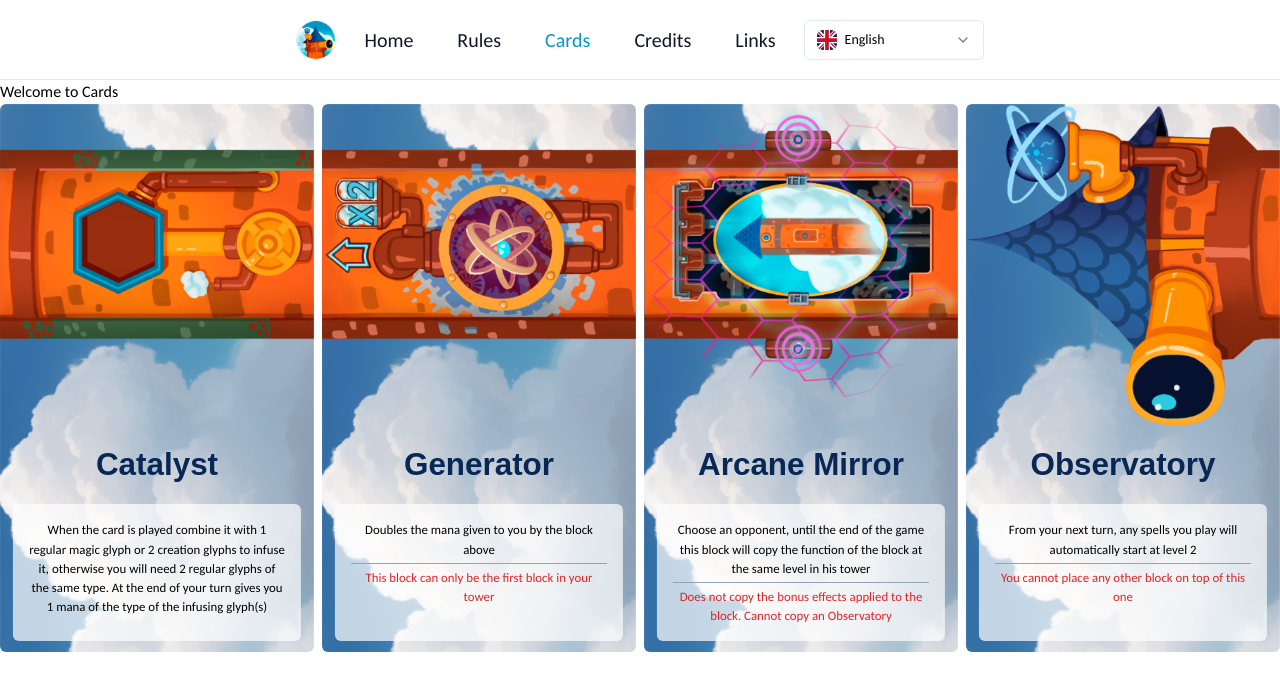
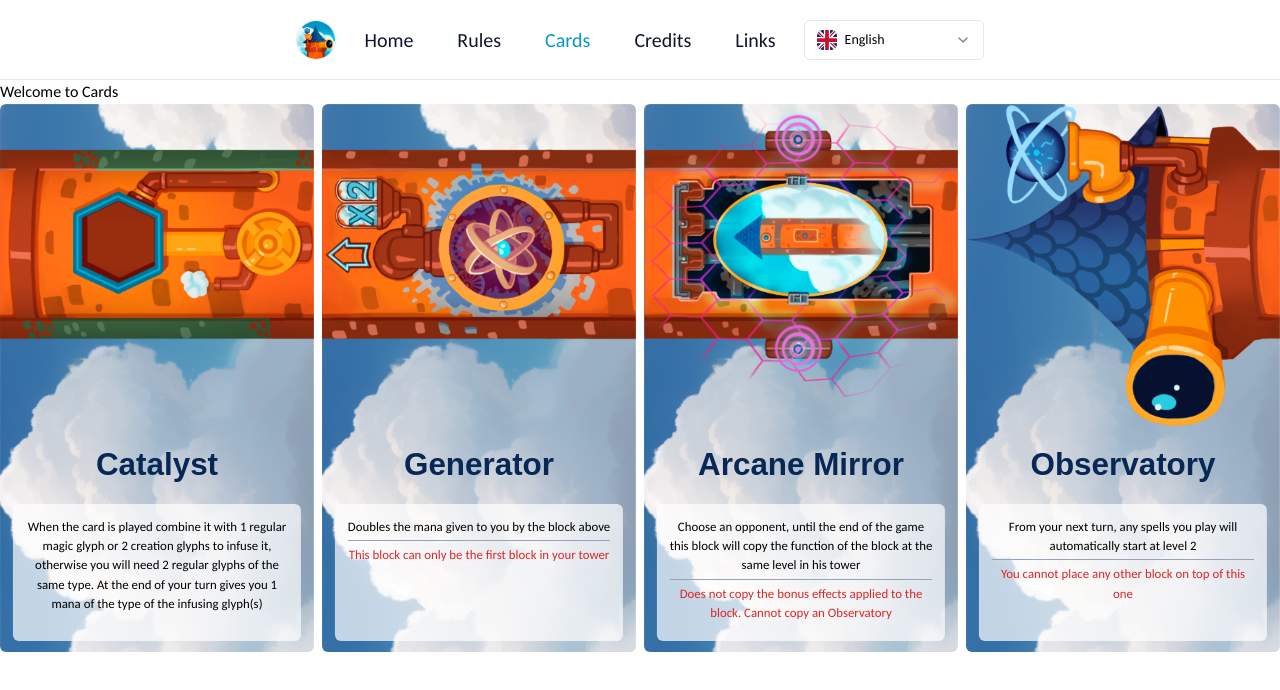
Before and after one commit to CasimirColas/magetowers-website-v2, a Next.js app: page /cards in a window 1280 px wide. Shown: the top 690 px of the page. Built offline with nearby package versions, Linux system fonts and the light colour scheme; a web font is replaced by a local one; what tailwindcss-animated would draw is missing.

Commit message:
Adjusted block card description padding to follow container

```diff
--- a/src/components/cards/templates/Block.tsx
+++ b/src/components/cards/templates/Block.tsx
@@ -37,7 +37,7 @@ function Block({ name, className, id }: BlockProps) {
         {t("name")}
       </div>
       <div
-        className="absolute right-1/2 translate-x-1/2 bottom-[2%] h-[25%] w-11/12 bg-[#ffffffb3] rounded-md p-4 text-center font-medium"
+        className="absolute right-1/2 translate-x-1/2 bottom-[2%] h-[25%] w-11/12 bg-[#ffffffb3] rounded-md p-[4%] text-center font-medium"
         id={descriptionId}
       >
         {card.description_keys.map((key, index) => (
```
